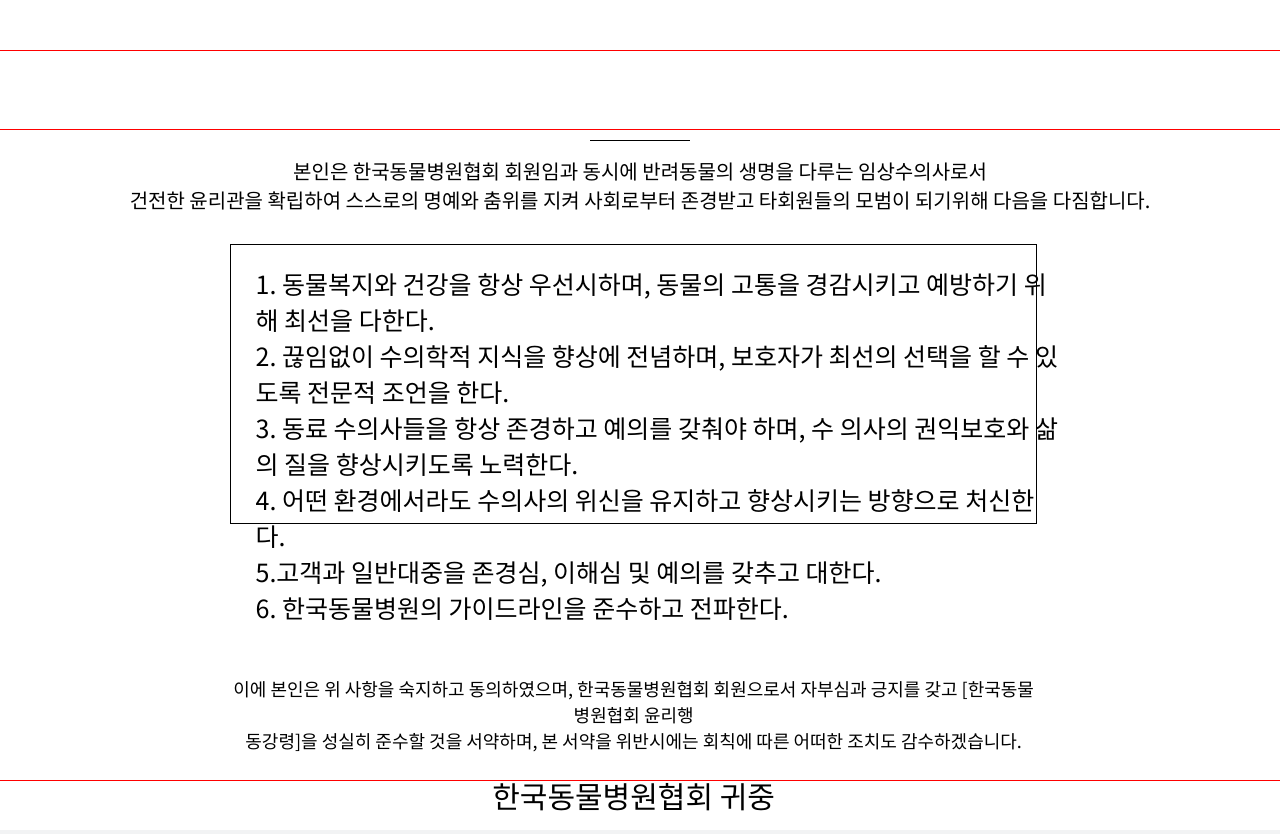
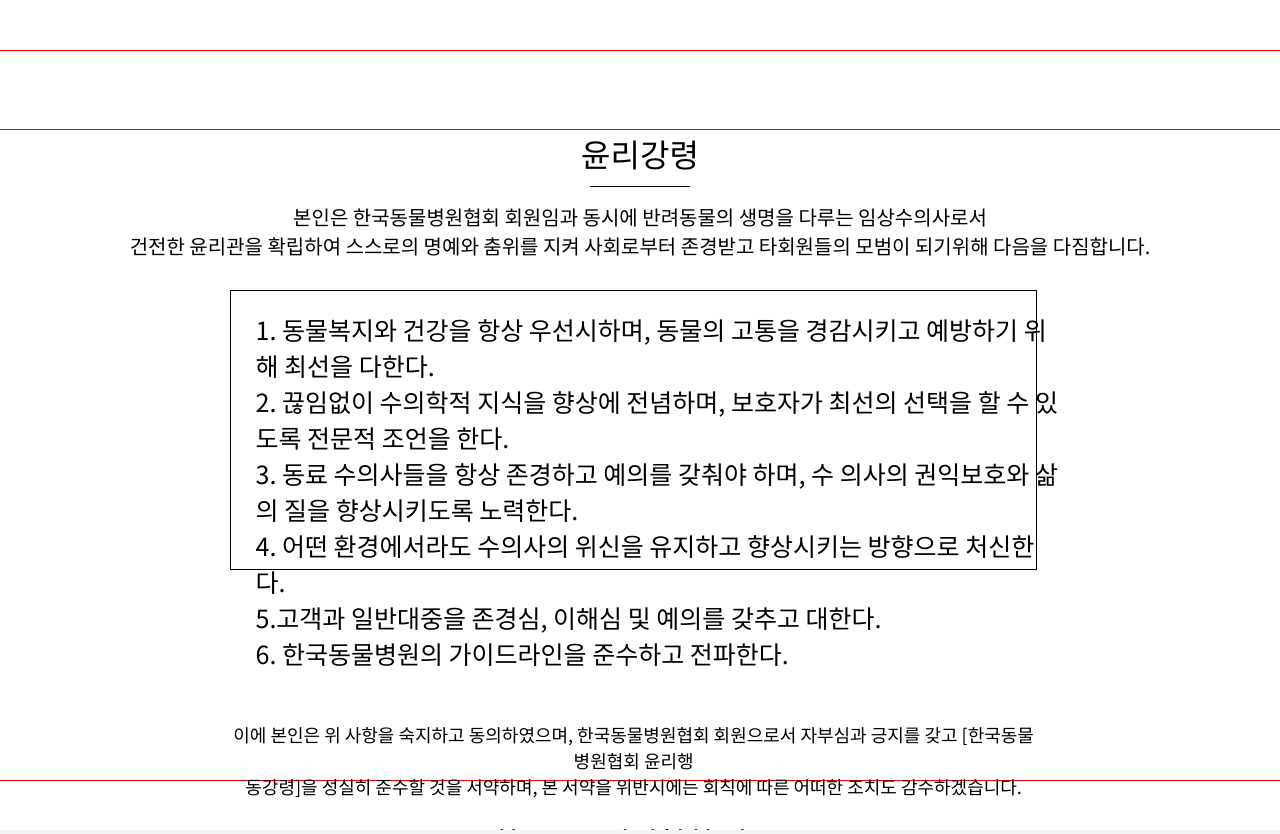
Before and after one commit to yuseon4455/aniimal-project, a plain HTML site: page introduce.html in a window 1280 px wide. Shown: the part 920-1754 px from the top of the page. Drawn offline with nearby package versions, Linux system fonts and the light colour scheme.

Commit message:
Add files via upload

```diff
--- a/introduce.html
+++ b/introduce.html
@@ -94,6 +94,7 @@
     </div>
 
     <div id="section02-introduce">
+        <div class="ethics">윤리강령</div>
         <div class="introduce2-hr">
             <div class="introduce3-hr">
                 <div class="ih"></div>
```
